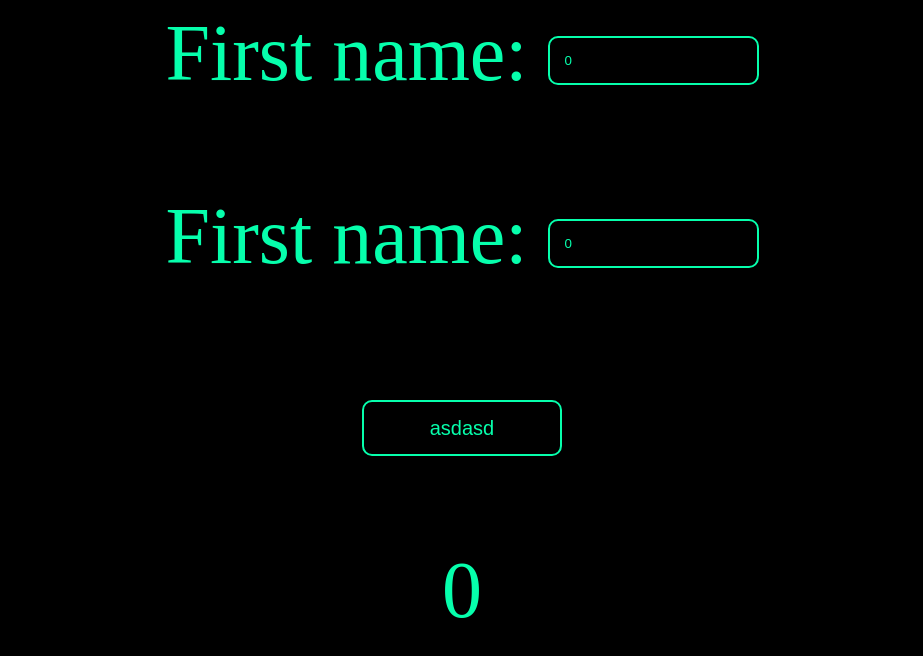
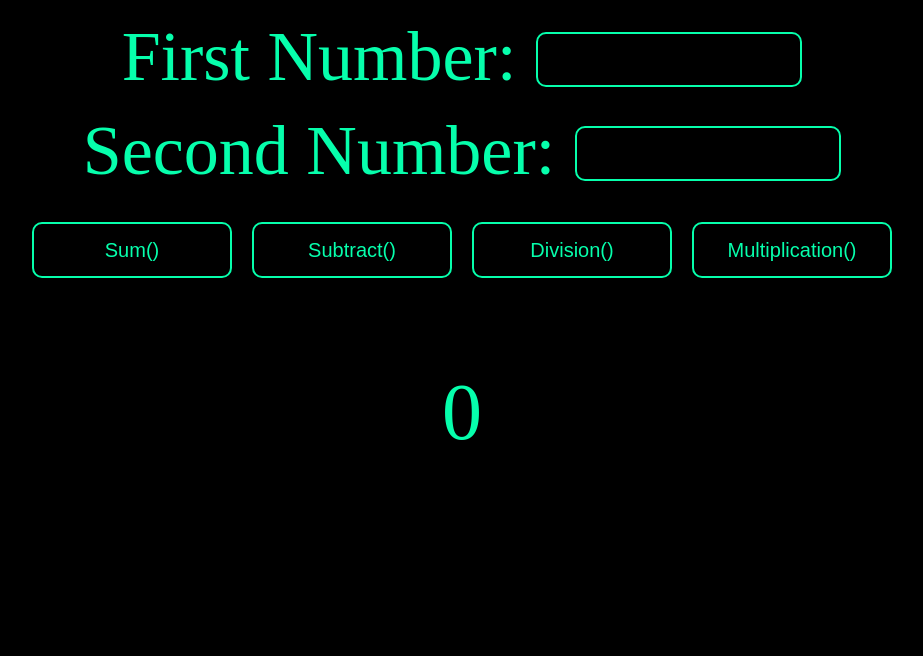
Before and after one commit to SayedXAn/bhugichugi, a plain HTML site: page Calculator.html in a window 1280 px wide. Shown: the whole page, without its empty margins (178-1101 px from the left). Drawn offline with Linux system fonts and the light colour scheme.

Commit message:
Calculator Updated with 4 operation

```diff
--- a/Calculator.html
+++ b/Calculator.html
@@ -103,21 +103,33 @@
 </head>
 
 <body>
-    <label for="fname">First name:</label>
-    <input type="number" id="fnum" name="fname" value="0"><br><br>
-
-    <label for="fname">First name:</label>
-    <input type="number" id="snum" name="fname" value="0"><br><br>
+    <label for="fname" style="font-size: 70px;">First Number:</label>
+    <input type="number" id="fnum" name="fname" value="" style="font-size:large;"><br>
+    <label for="fname" style="font-size: 70px;">Second Number:</label>
+    <input type="number" id="snum" name="fname" value="" style="font-size:large;"><br>
+    <button onclick="Sum()">Sum()</button>
+    <button onclick="Subtract()">Subtract()</button>
+    <button onclick="Division()">Division()</button>
+    <button onclick="Multiplication()">Multiplication()</button>
+    <p id="displayText">0</p>
+</body>
 
 
+<script>
+    function Sum() {
+        document.getElementById("displayText").innerHTML = parseInt(document.getElementById("fnum").value) + parseInt(document.getElementById("snum").value);
+    }
 
-    <button onclick="TextChange()">asdasd</button>
+    function Subtract() {
+        document.getElementById("displayText").innerHTML = parseInt(document.getElementById("fnum").value) - parseInt(document.getElementById("snum").value);
+    }
 
-    <p id="displayText">0</p>
-</body>
-<script>
-    function TextChange() {
-        document.getElementById("displayText").innerHTML = document.getElementById("fnum").value + document.getElementById("snum").value;
+    function Division() {
+        document.getElementById("displayText").innerHTML = parseInt(document.getElementById("fnum").value) / parseInt(document.getElementById("snum").value);
+    }
+
+    function Multiplication() {
+        document.getElementById("displayText").innerHTML = parseInt(document.getElementById("fnum").value) * parseInt(document.getElementById("snum").value);
     }
 </script>
 
```
